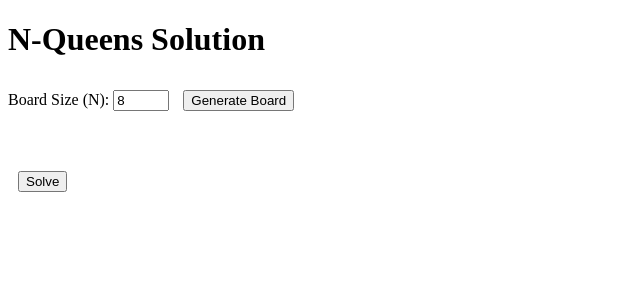
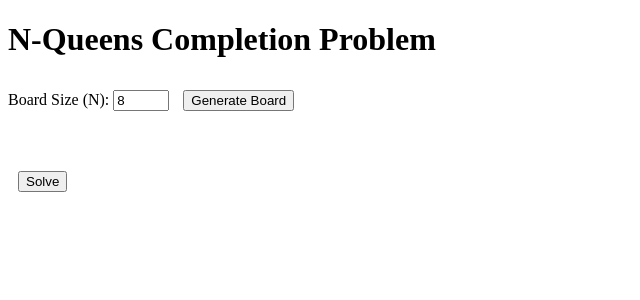
Before and after one commit to BismaQuisar/Polysphere-Puzzle, a Flask app: page / in a window 1280 px wide. Shown: the top 300 px of the page, without its empty margins (0-640 px from the left). Run offline with Flask 3, Linux system fonts and the light colour scheme.

Commit message:
index changer

```diff
--- a/templates/index.html
+++ b/templates/index.html
@@ -7,7 +7,7 @@
     <link rel="stylesheet" href="{{ url_for('static', filename='styles.css') }}">
 </head>
 <body>
-    <h1>N-Queens Solution</h1>
+    <h1>N-Queens Completion Problem</h1>
 
     <div>
         <label for="board-size">Board Size (N): </label>
```
